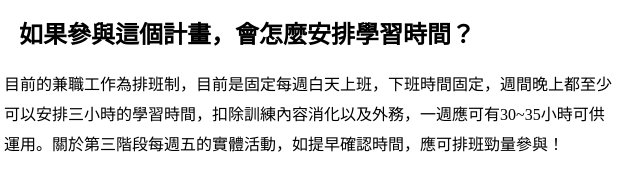
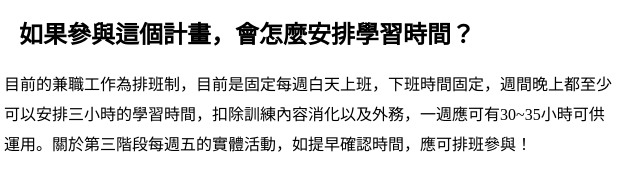
Before and after one commit to letherone/letherone.github.io, a plain HTML site: page indexl.html in a window 1280 px wide. Shown: the part 1756-1933 px from the top of the page, 26-666 px from the left. Drawn offline with Linux system fonts and the light colour scheme.

Commit message:
Update indexl.html

```diff
--- a/indexl.html
+++ b/indexl.html
@@ -57,7 +57,7 @@
     <p>如題2所答，儘管沒有成為純工程師，將程式能力結合過去所學，都有機會有驚喜的結果。</p>
   </ol>
   <h2>如果參與這個計畫，會怎麼安排學習時間？</h2>
-  <p>目前的兼職工作為排班制，目前是固定每週白天上班，下班時間固定，週間晚上都至少可以安排三小時的學習時間，扣除訓練內容消化以及外務，一週應可有30~35小時可供運用。關於第三階段每週五的實體活動，如提早確認時間，應可排班勁量參與！</p>
+  <p>目前的兼職工作為排班制，目前是固定每週白天上班，下班時間固定，週間晚上都至少可以安排三小時的學習時間，扣除訓練內容消化以及外務，一週應可有30~35小時可供運用。關於第三階段每週五的實體活動，如提早確認時間，應可排班參與！</p>
   <h2>如果參與這個計畫，預期會碰到什麼困難？你打算怎麼解決它？</h2>
   <p>目前可預期最大的困難會是：全部！（哈哈哈哈）</p>
   <p>以過去學習外語、繪圖軟體的經驗來說，我覺得了解理論後再加上大量實作熟悉，就可以慢慢上手。理論知識補充除了上網搜尋相關之外，我會使用相關書籍。書籍和程式、套件本身的Documentation，脈絡較完整，比較有效解決問題。</p>
```
